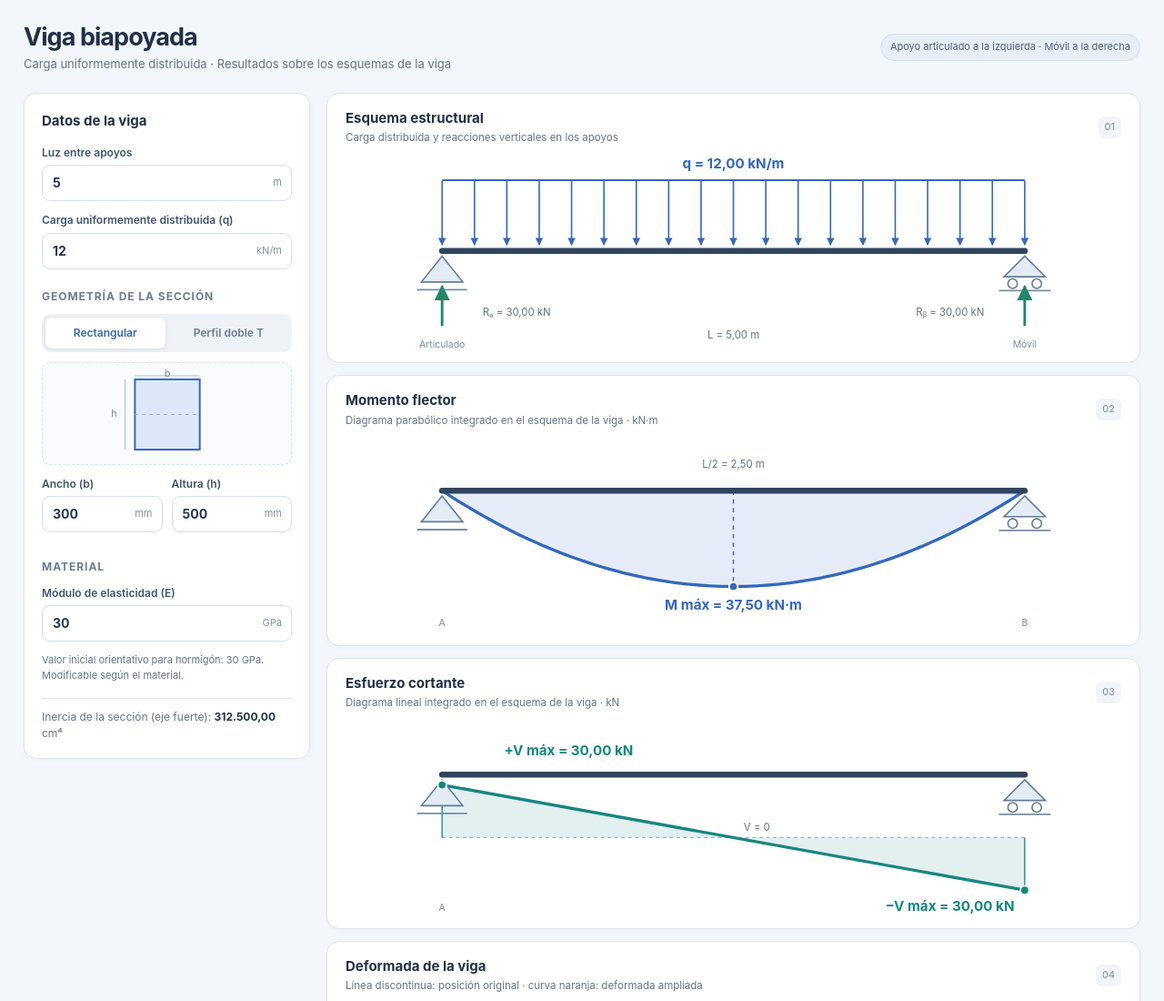
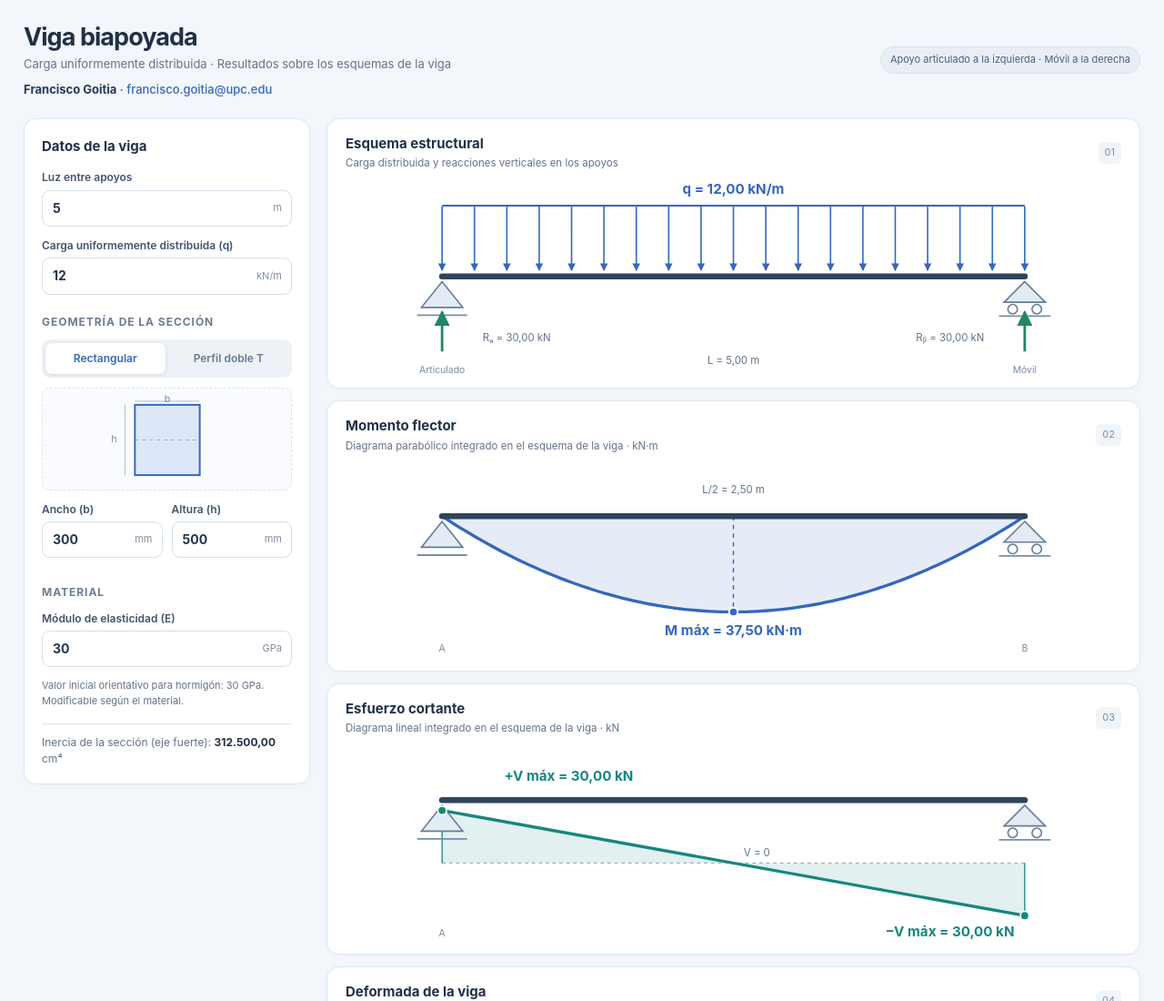
Before and after one commit to fragoi95/viga_biapoyada_ejemplo_didactico, a plain HTML site: page index.html in a window 1280 px wide. Shown: the top 1100 px of the page at 91% size. Drawn offline with Linux system fonts and the light colour scheme.

Commit message:
Mostrar autor y correo institucional en el encabezado de la calculadora

```diff
--- a/index.html
+++ b/index.html
@@ -12,6 +12,10 @@ body{margin:0;background:var(--bg);color:var(--ink);font:14px/1.45 Inter,system-
 header{margin-bottom:22px;display:flex;justify-content:space-between;align-items:center;gap:14px}
 h1{font-size:27px;line-height:1.15;font-weight:750;letter-spacing:-.035em;margin:0 0 5px}
 .subtitle{color:var(--muted);margin:0;font-size:13px}
+.author{margin:9px 0 0;font-size:13px;color:#40536f;font-weight:550}
+.author strong{color:#253b57;font-weight:720}
+.author a{color:#3567bd;text-decoration:none;overflow-wrap:anywhere}
+.author a:hover,.author a:focus-visible{text-decoration:underline}
 .tag{font-size:11px;color:#4a617f;background:#e8eef5;border:1px solid #d5e1ed;border-radius:999px;padding:6px 10px;white-space:nowrap}
 .layout{display:grid;grid-template-columns:315px minmax(0,1fr);gap:18px;align-items:start}
 .panel{background:#fff;border:1px solid var(--border);border-radius:14px;box-shadow:0 1px 6px #263e5a08}
@@ -55,7 +59,7 @@ input[type=number]:focus{border-color:var(--blue);box-shadow:0 0 0 3px #3567bd1c
 <body>
 <div class="shell">
 <header>
- <div><h1>Viga biapoyada</h1><p class="subtitle">Carga uniformemente distribuida · Resultados sobre los esquemas de la viga</p></div>
+ <div><h1>Viga biapoyada</h1><p class="subtitle">Carga uniformemente distribuida · Resultados sobre los esquemas de la viga</p><p class="author"><strong>Francisco Goitia</strong> · <a href="mailto:francisco.goitia@upc.edu">francisco.goitia@upc.edu</a></p></div>
  <div class="tag">Apoyo articulado a la izquierda · Móvil a la derecha</div>
 </header>
 <div class="layout">
```
